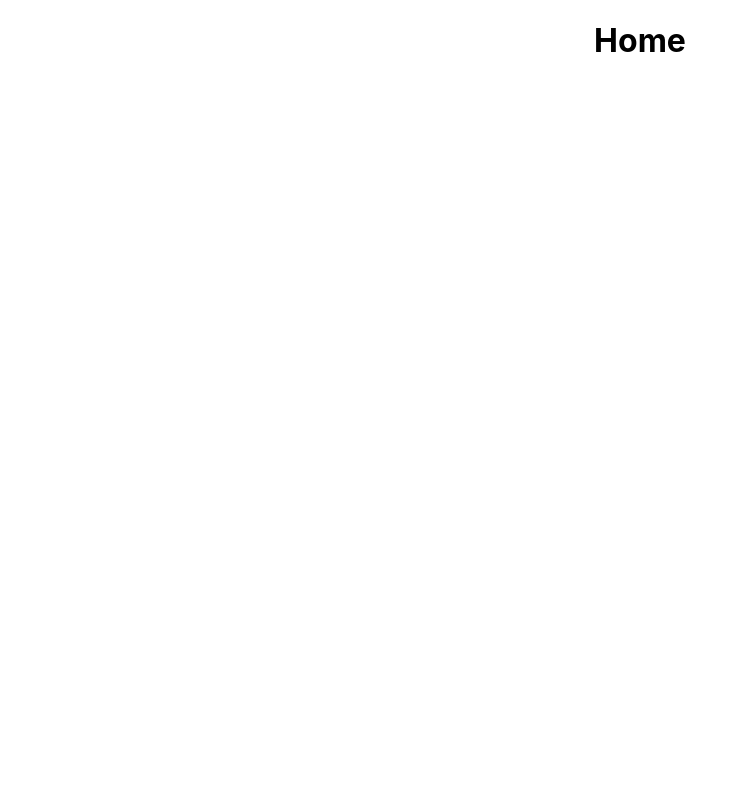
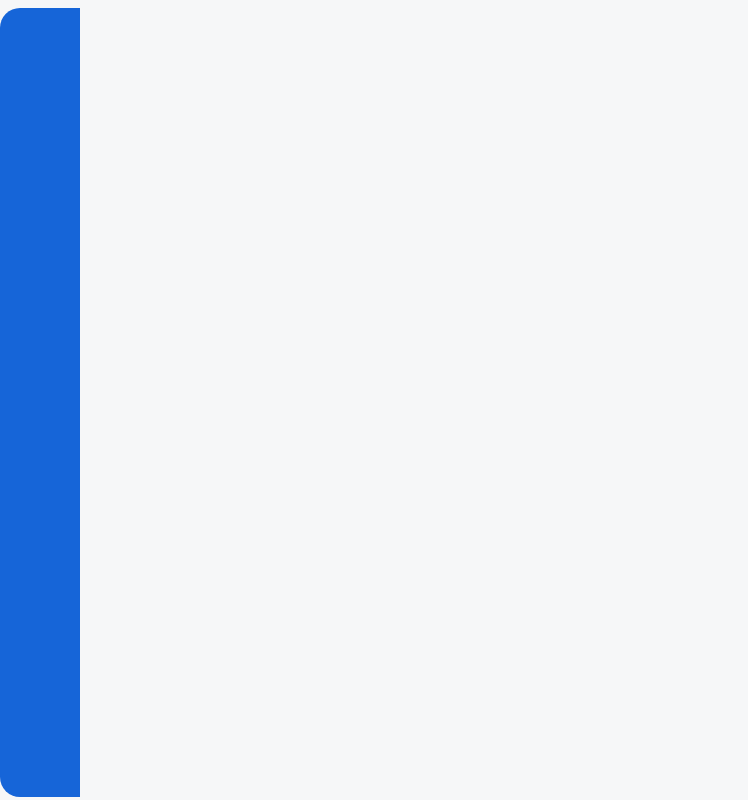
Before and after one commit to MrVtR/SenseData_Desafio_Todo_List, a React (Create React App) app: page / in a window 1280 px wide. Shown: the whole page, without its empty margins (0-748 px from the left). Built offline with nearby package versions, Linux system fonts and the light colour scheme.

Commit message:
Menu lateral iniciado

```diff
--- a/package.json
+++ b/package.json
@@ -10,6 +10,7 @@
     "react-dom": "^17.0.1",
     "react-router-dom": "^5.2.0",
     "react-scripts": "4.0.3",
+    "sass": "^1.32.8",
     "web-vitals": "^1.0.1"
   },
   "scripts": {
--- a/src/App.css
+++ b/src/App.css
@@ -1,38 +1,5 @@
-.App {
+html {
+  background-color: #f6f7f8;
+  height: 100%;
   text-align: center;
 }
-
-.App-logo {
-  height: 40vmin;
-  pointer-events: none;
-}
-
-@media (prefers-reduced-motion: no-preference) {
-  .App-logo {
-    animation: App-logo-spin infinite 20s linear;
-  }
-}
-
-.App-header {
-  background-color: #282c34;
-  min-height: 100vh;
-  display: flex;
-  flex-direction: column;
-  align-items: center;
-  justify-content: center;
-  font-size: calc(10px + 2vmin);
-  color: white;
-}
-
-.App-link {
-  color: #61dafb;
-}
-
-@keyframes App-logo-spin {
-  from {
-    transform: rotate(0deg);
-  }
-  to {
-    transform: rotate(360deg);
-  }
-}
--- a/src/App.js
+++ b/src/App.js
@@ -1,5 +1,5 @@
-import Home from './pages/Home/index';
-import AddTask from './pages/AddTask/index';
+import Home from './pages/Home/Home';
+import AddTask from './pages/AddTask/AddTask';
 import { BrowserRouter as Router, Switch, Route } from 'react-router-dom';
 import './App.css';
 
--- /dev/null
+++ b/src/components/Menu/menu.jsx
@@ -0,0 +1,5 @@
+import './menu.scss';
+function Menu() {
+  return <div className="menuBar"></div>;
+}
+export default Menu;
--- /dev/null
+++ b/src/components/Menu/menu.scss
@@ -0,0 +1,8 @@
+.menuBar {
+  background-color: #1665d8;
+  height: 98vh;
+  margin-top: 8px;
+  padding-bottom: 5px;
+  width: 80px;
+  border-radius: 20px 0px 0 20px;
+}
--- a/src/pages/AddTask/index.js
+++ b/src/pages/AddTask/AddTask.js
@@ -1,5 +1,6 @@
+import './AddTask.scss';
 function AddTask() {
   console.log('Add');
-  return <h1>Add Task</h1>;
+  return <h1 className="HH">Add Task</h1>;
 }
 export default AddTask;
--- /dev/null
+++ b/src/pages/AddTask/AddTask.scss
@@ -0,0 +1,3 @@
+.HH {
+  background-color: blue;
+}
--- /dev/null
+++ b/src/pages/Home/Home.js
@@ -0,0 +1,12 @@
+import './Home.scss';
+import MenuBar from '../../components/Menu/menu';
+function Home() {
+  console.log('Home');
+  return (
+    <div className="Home">
+      <MenuBar />
+    </div>
+  );
+}
+
+export default Home;
--- /dev/null
+++ b/src/pages/Home/Home.scss
@@ -0,0 +1,4 @@
+.Home {
+  display: flex;
+  flex-direction: row;
+}
--- a/src/pages/Home/index.js
+++ /dev/null
@@ -1,6 +0,0 @@
-function Home() {
-  console.log('Home');
-  return <h1>Home</h1>;
-}
-
-export default Home;
```
Also changed, not shown: 1 other file (tests, documents, lock files or other folders).
